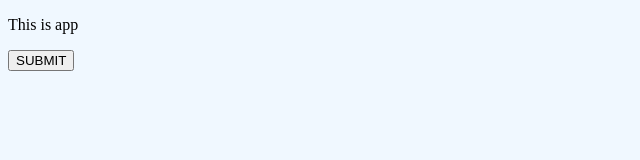
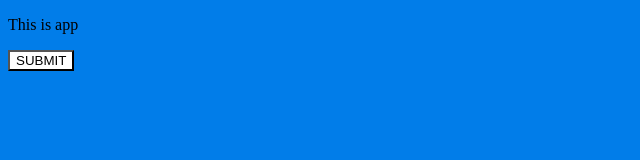
Before and after one commit to HuuNguyen1312/git-tutorial, a plain HTML site: page index.html in a window 1280 px wide. Shown: the whole page, without its empty margins (0-640 px from the left). Drawn offline with Linux system fonts and the light colour scheme.

Commit message:
update body style

```diff
--- a/index.css
+++ b/index.css
@@ -1,4 +1,4 @@
-body{
+button{
     background-color: white;
     color: black;
 }
--- a/index2.css
+++ b/index2.css
@@ -1,3 +1,3 @@
 body {
-    background-color: aliceblue;
+    background-color: rgb(1, 125, 233);
 }
```
